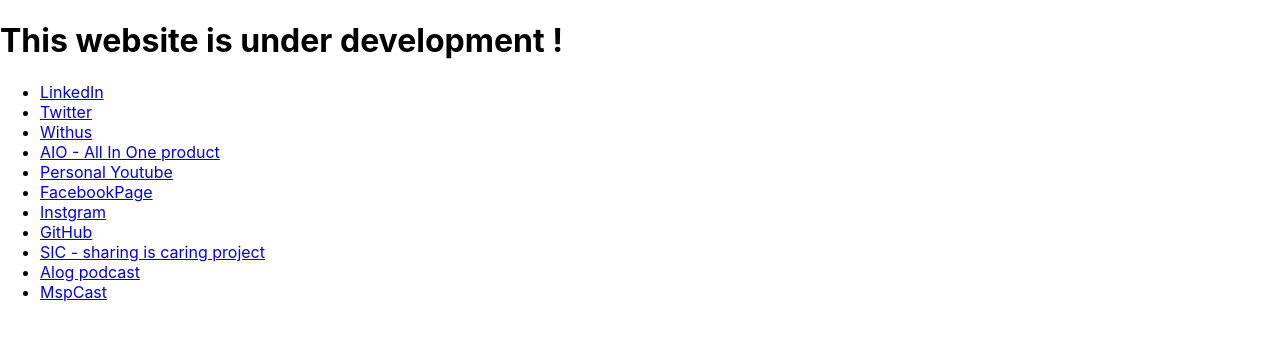
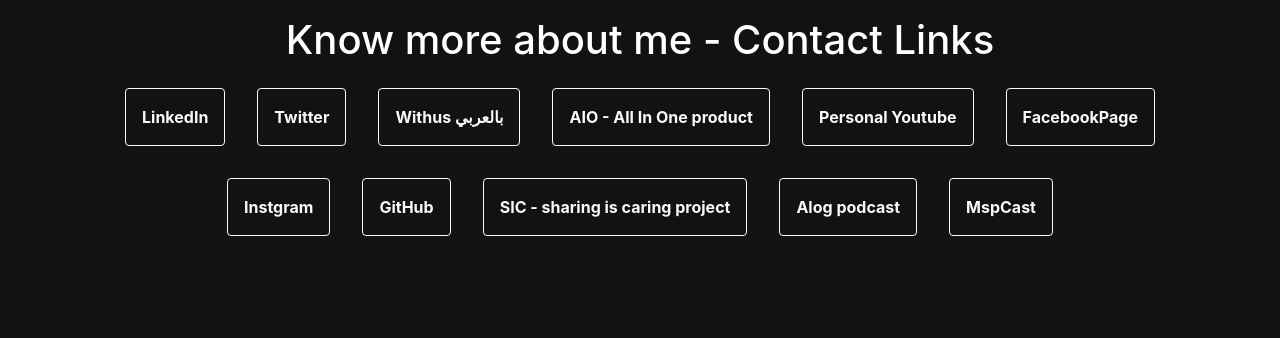
Before and after one commit to xaaksw/my-website-react, a React (Create React App) app: page / in a window 1280 px wide. Shown: the top 338 px of the page. Built offline with nearby package versions, Linux system fonts and the light colour scheme.

Commit message:
new contact page

```diff
--- a/package.json
+++ b/package.json
@@ -6,6 +6,7 @@
     "@testing-library/jest-dom": "^5.14.1",
     "@testing-library/react": "^11.2.7",
     "@testing-library/user-event": "^12.8.3",
+    "bootstrap": "^5.1.3",
     "react": "^17.0.2",
     "react-dom": "^17.0.2",
     "react-router-dom": "^5.2.0",
--- a/src/components/ContactList.js
+++ b/src/components/ContactList.js
@@ -4,7 +4,11 @@
   let ContactListItems = links.map((link) => (
     <ContactListItem name={link.name} url={link.url}></ContactListItem>
   ));
-  return <ul>{ContactListItems}</ul>;
+  return (
+    <ul className="list-unstyled d-flex justify-content-center flex-wrap ">
+      {ContactListItems}
+    </ul>
+  );
 }
 
 const links = [
@@ -13,7 +17,7 @@
     url: "https://www.linkedin.com/in/ahmed-ashref/",
   },
   { name: "Twitter", url: "https://twitter.com/ahmedashrefsw" },
-  { name: "Withus", url: "https://www.youtube.com/c/WithUss" },
+  { name: "Withus بالعربي", url: "https://www.youtube.com/c/WithUss" },
   {
     name: "AIO - All In One product",
     url: "https://www.facebook.com/allMaterialInOnePlace",
--- a/src/components/ContactListItem.js
+++ b/src/components/ContactListItem.js
@@ -1,7 +1,11 @@
 function ContactListItem(props) {
   return (
-    <li>
-      <a href={props.url} target="_blank">
+    <li className="m-3 ">
+      <a
+        className="p-3 btn btn-outline-light fw-bold"
+        href={props.url}
+        target="_blank"
+      >
         {props.name}
       </a>
     </li>
--- a/src/index.css
+++ b/src/index.css
@@ -1,13 +1,15 @@
 body {
   margin: 0;
-  font-family: -apple-system, BlinkMacSystemFont, 'Segoe UI', 'Roboto', 'Oxygen',
-    'Ubuntu', 'Cantarell', 'Fira Sans', 'Droid Sans', 'Helvetica Neue',
+  font-family: -apple-system, BlinkMacSystemFont, "Segoe UI", "Roboto", "Oxygen",
+    "Ubuntu", "Cantarell", "Fira Sans", "Droid Sans", "Helvetica Neue",
     sans-serif;
   -webkit-font-smoothing: antialiased;
   -moz-osx-font-smoothing: grayscale;
+  background-color: #121212;
+  color: #ffff;
 }
 
 code {
-  font-family: source-code-pro, Menlo, Monaco, Consolas, 'Courier New',
+  font-family: source-code-pro, Menlo, Monaco, Consolas, "Courier New",
     monospace;
 }
--- a/src/pages/HomePage.js
+++ b/src/pages/HomePage.js
@@ -2,8 +2,8 @@
 
 function HomePage() {
   return (
-    <div className="header">
-      <h1> This website is under development ! </h1>
+    <div className="header container p-3">
+      <h1 className="text-center"> Know more about me - Contact Links</h1>
       <ContactList></ContactList>
     </div>
   );
```
Also changed, not shown: src/index.js (+9 -6 lines), 1 other file (tests, documents, lock files or other folders).
